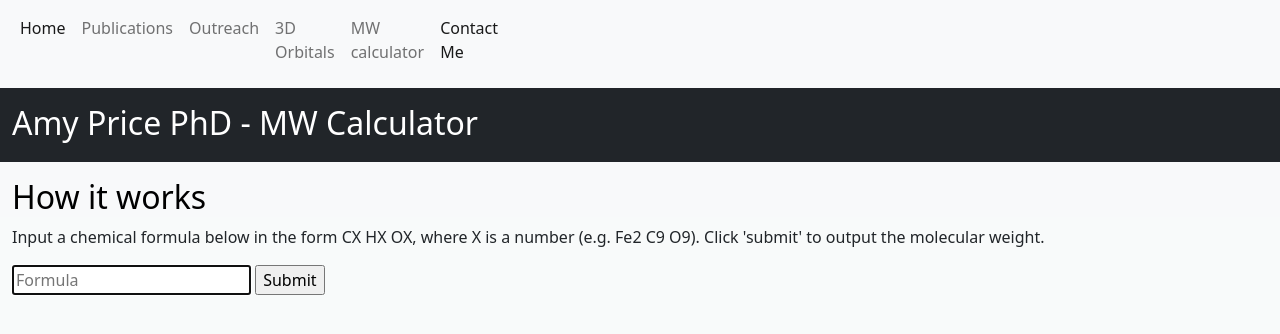
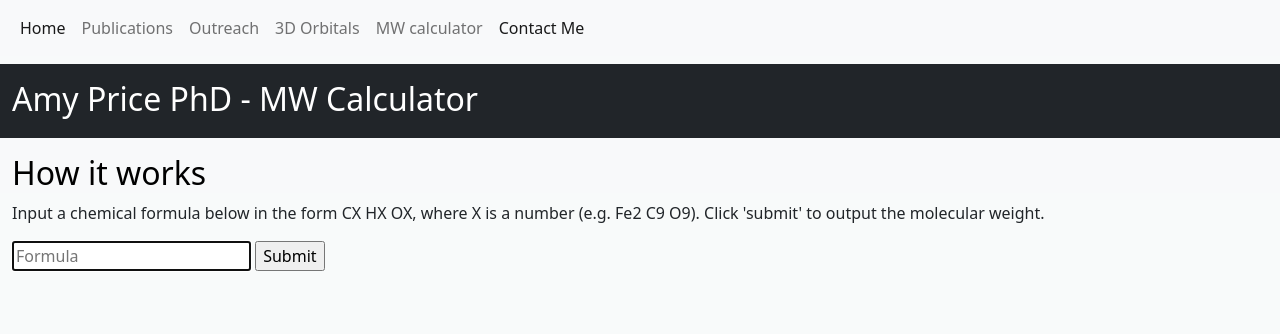
Before and after one commit to aprice101/aprice101.github.io, a plain HTML site: page calculator.html in a window 1280 px wide. Drawn offline with nearby package versions, Linux system fonts and the light colour scheme.

Commit message:
update col width of nav bar

```diff
--- a/calculator.html
+++ b/calculator.html
@@ -14,7 +14,7 @@
   <nav class="navbar navbar-expand-sm bg-light navbar-light mt-0 mb-0">
     <div class="container-fluid">
       <div class = row>
-      <div class="col-md-6">
+      <div class="col-md-12">
       <ul class="navbar-nav">
         <li class="nav-item">
           <a class="nav-link active"  href="/index.html">Home</a>
```
Also changed, not shown: contactme.html (+1 -1 lines), index.html (+1 -1 lines), orbitals.html (+1 -1 lines), outreach.html (+1 -1 lines), publications.html (+1 -1 lines).
